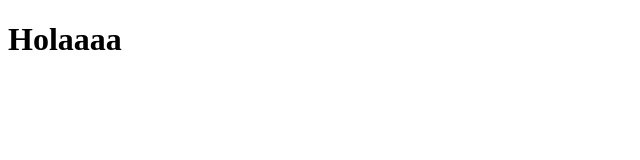
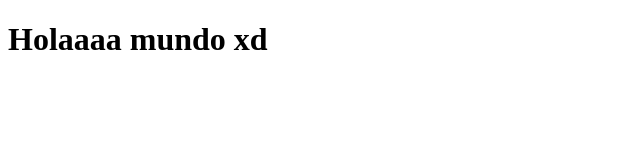
Before and after one commit to JoelDrart/VentaDeAsados, a plain HTML site: page index.html in a window 1280 px wide. Shown: the whole page, without its empty margins (0-640 px from the left). Drawn offline with Linux system fonts and the light colour scheme.

Commit message:
Update index.html
Cambio en holaaaaa por hola mundo

```diff
--- a/index.html
+++ b/index.html
@@ -6,6 +6,6 @@
     <title>Asados</title>
 </head>
 <body>
-    <h1>Holaaaa</h1>
+    <h1>Holaaaa mundo xd </h1>
 </body>
 </html>
```
